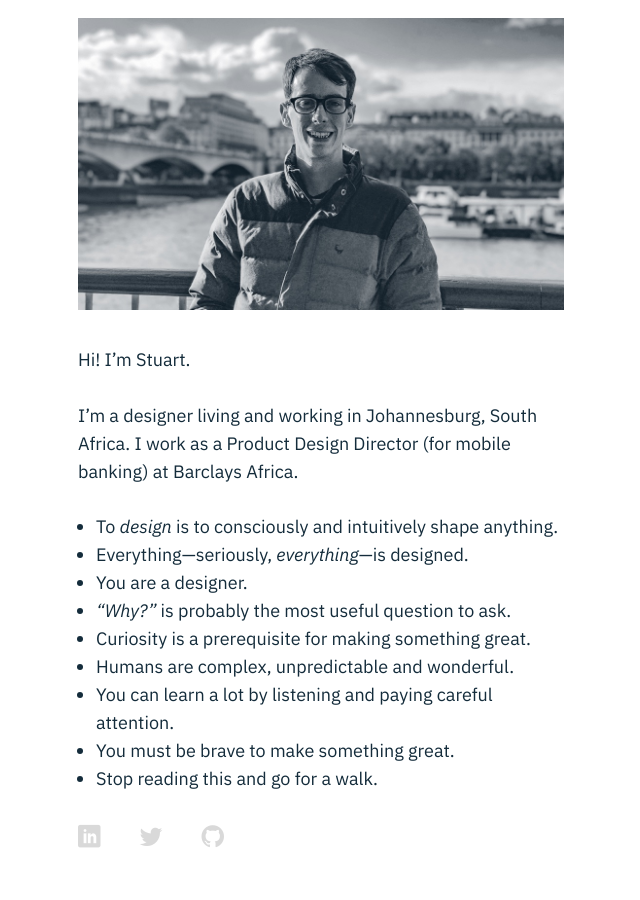
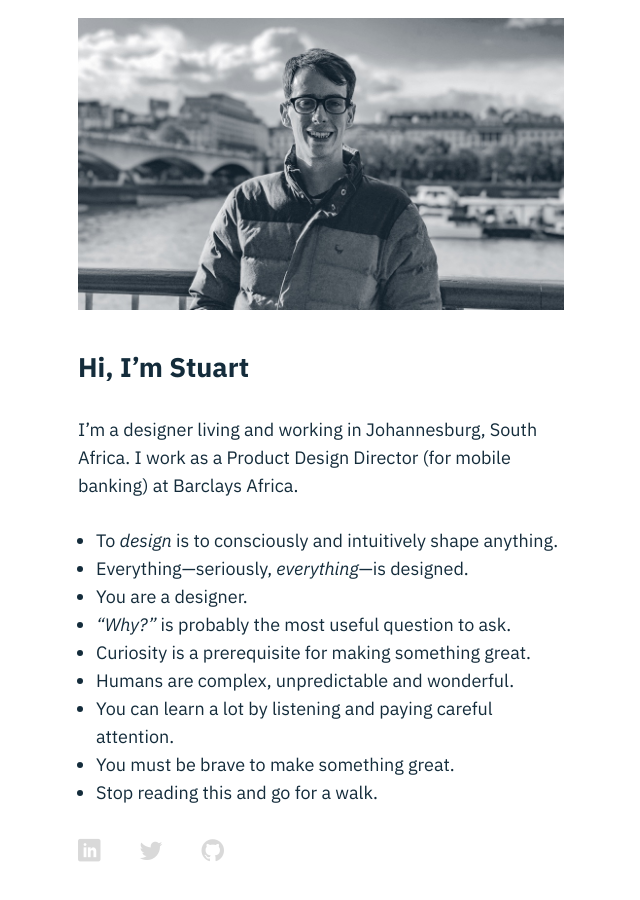
Before and after one commit to stuartwiener/stuartwiener.github.io, a Jekyll site: the page built from index.html, in a window 1280 px wide. Shown: the whole page, without its empty margins (94-734 px from the left). Built offline with Jekyll 4.4.1, drawn with Linux system fonts in a browser that asks for light colours; some web fonts are replaced.

Commit message:
updated heading styles

```diff
--- a/_includes/header.html
+++ b/_includes/header.html
@@ -4,7 +4,7 @@
 
       <img src="images/stuartwiener.jpg" alt="">
 
-      <h1>Hi! I’m Stuart.</h1>
+      <h1>Hi, I’m Stuart</h1>
 
   </div>
 
--- a/_layouts/default.html
+++ b/_layouts/default.html
@@ -9,7 +9,7 @@
     <title>{% if page.title %}{{ page.title | escape }}{% else %}{{ site.title | escape }}{% endif %}</title>
     <meta name="description" content="{% if page.excerpt %}{{ page.excerpt | strip_html | strip_newlines | truncate: 160 }}{% else %}{{ site.description }}{% endif %}">
 
-    <link href="https://fonts.googleapis.com/css?family=IBM+Plex+Sans:400,400i" rel="stylesheet">
+    <link href="https://fonts.googleapis.com/css?family=IBM+Plex+Sans:400,400i,700" rel="stylesheet">
     <link rel="stylesheet" href="{{ "/css/main.css" | prepend: site.baseurl }}">
     <link rel="canonical" href="{{ page.url | replace:'index.html','' | prepend: site.baseurl | prepend: site.url }}">
     <link rel="alternate" type="application/rss+xml" title="{{ site.title }}" href="{{ "/feed.xml" | prepend: site.baseurl | prepend: site.url }}">
--- a/_sass/_typography.scss
+++ b/_sass/_typography.scss
@@ -47,12 +47,12 @@ img {
   padding: 0;
 }
 h1 {
-  font-size: 1em;
-  margin: $spacing-unit 0;
-  font-weight: $base-font-weight;
+  font-size: 1.5em;
+  margin: $spacing-unit/1.5 0;
+  font-weight: 700;
 }
 h2 {
-  font-size: 1em;
-  margin: $spacing-unit 0;
-  font-weight: $base-font-weight;
+  font-size: 1.2em;
+  margin: $spacing-unit/1.2 0;
+  font-weight: 700;
 }
```
